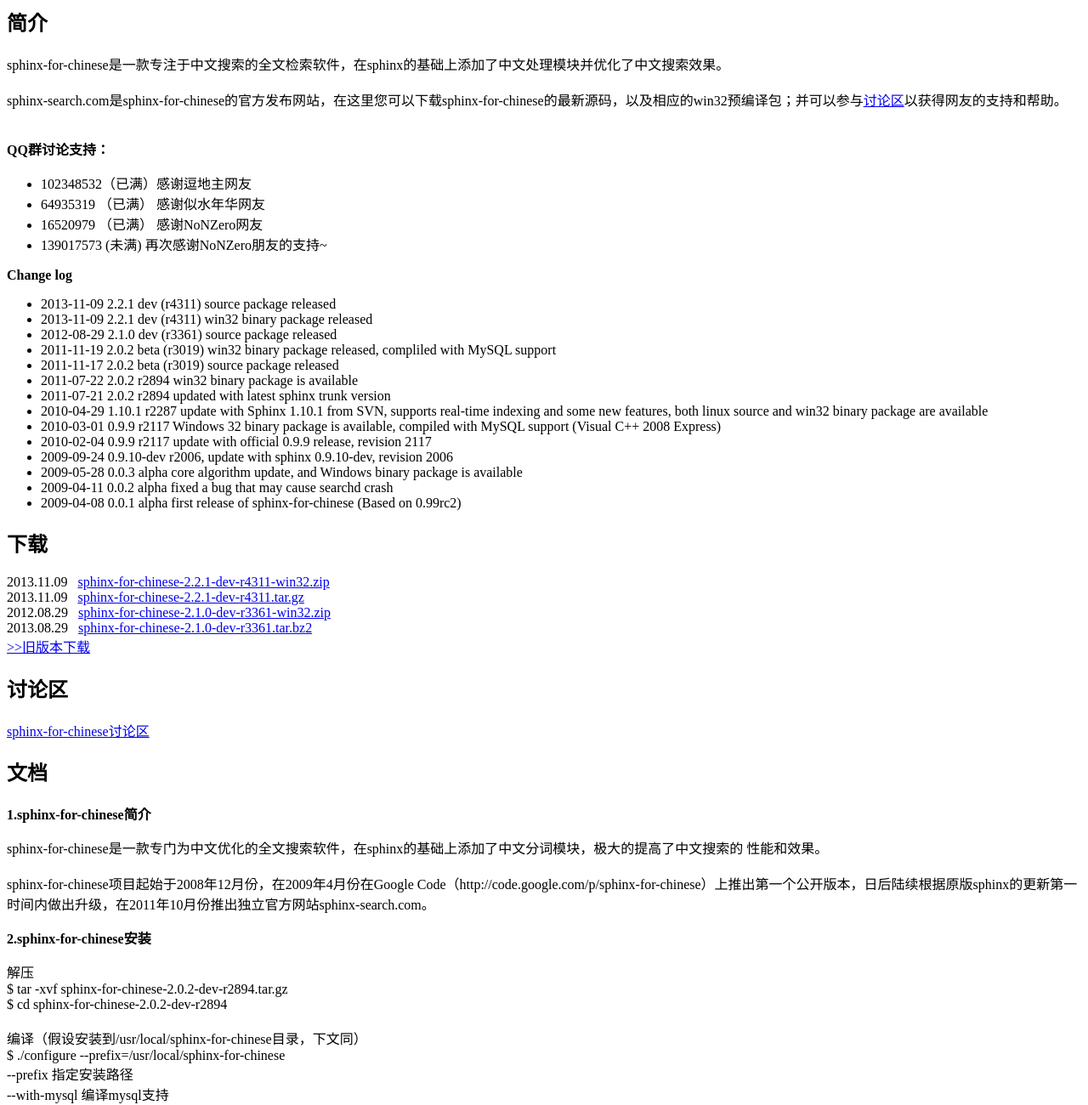
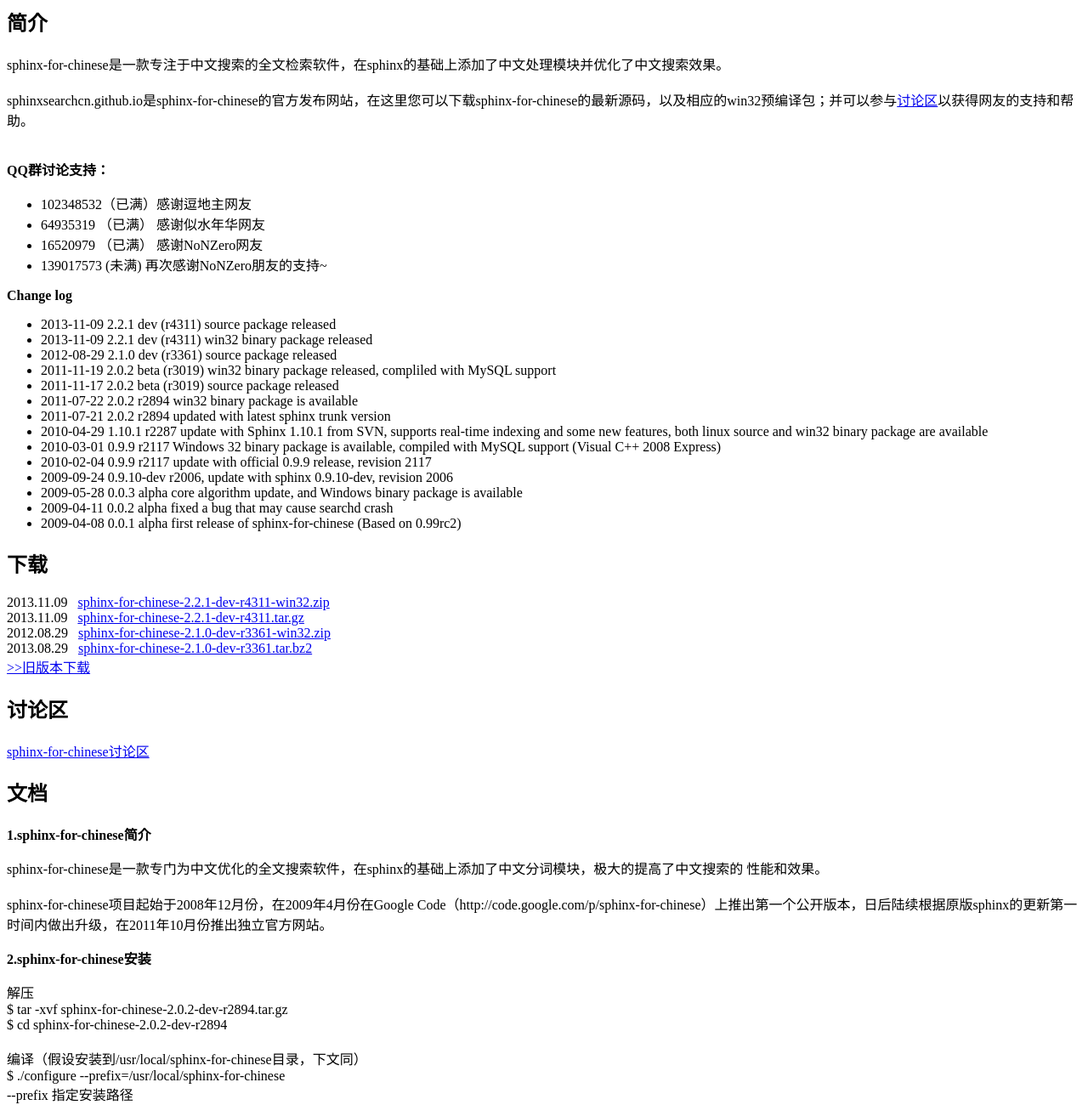
Before and after one commit to sphinxsearchcn/sphinxsearchcn.github.io, a plain HTML site: page index.html in a window 1280 px wide. Shown: the top 1300 px of the page at 85% size. Drawn offline with Linux system fonts and the light colour scheme.

Commit message:
fixed url links

```diff
--- a/index.html
+++ b/index.html
@@ -6,7 +6,7 @@
 <body>
 <h2>简介</h2>
 <p>sphinx-for-chinese是一款专注于中文搜索的全文检索软件，在sphinx的基础上添加了中文处理模块并优化了中文搜索效果。<br /><br />
-sphinx-search.com是sphinx-for-chinese的官方发布网站，在这里您可以下载sphinx-for-chinese的最新源码，以及相应的win32预编译包；并可以参与<a href="http://tieba.baidu.com/f?kw=sphinxforchinese">讨论区</a>以获得网友的支持和帮助。<br /><br />
+sphinxsearchcn.github.io是sphinx-for-chinese的官方发布网站，在这里您可以下载sphinx-for-chinese的最新源码，以及相应的win32预编译包；并可以参与<a href="http://tieba.baidu.com/f?kw=sphinxforchinese">讨论区</a>以获得网友的支持和帮助。<br /><br />
 <p>
 <strong>QQ群讨论支持：</strong><br />
 <ul>
@@ -74,7 +74,7 @@
 <p>
 sphinx-for-chinese是一款专门为中文优化的全文搜索软件，在sphinx的基础上添加了中文分词模块，极大的提高了中文搜索的
 性能和效果。<br /><br />
-sphinx-for-chinese项目起始于2008年12月份，在2009年4月份在Google Code（http://code.google.com/p/sphinx-for-chinese）上推出第一个公开版本，日后陆续根据原版sphinx的更新第一时间内做出升级，在2011年10月份推出独立官方网站sphinx-search.com。
+sphinx-for-chinese项目起始于2008年12月份，在2009年4月份在Google Code（http://code.google.com/p/sphinx-for-chinese）上推出第一个公开版本，日后陆续根据原版sphinx的更新第一时间内做出升级，在2011年10月份推出独立官方网站。
 </p>
 
 <strong>2.sphinx-for-chinese安装</strong>
```
